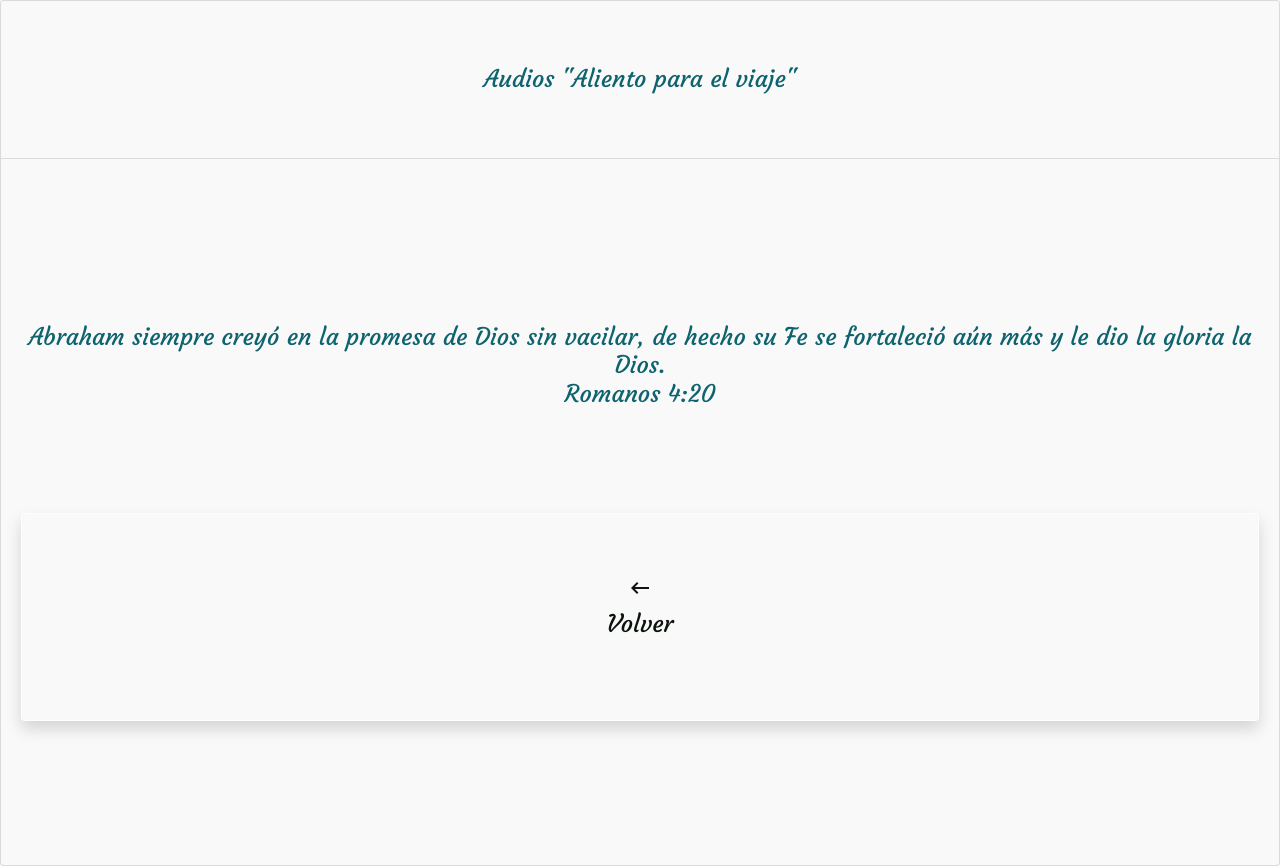
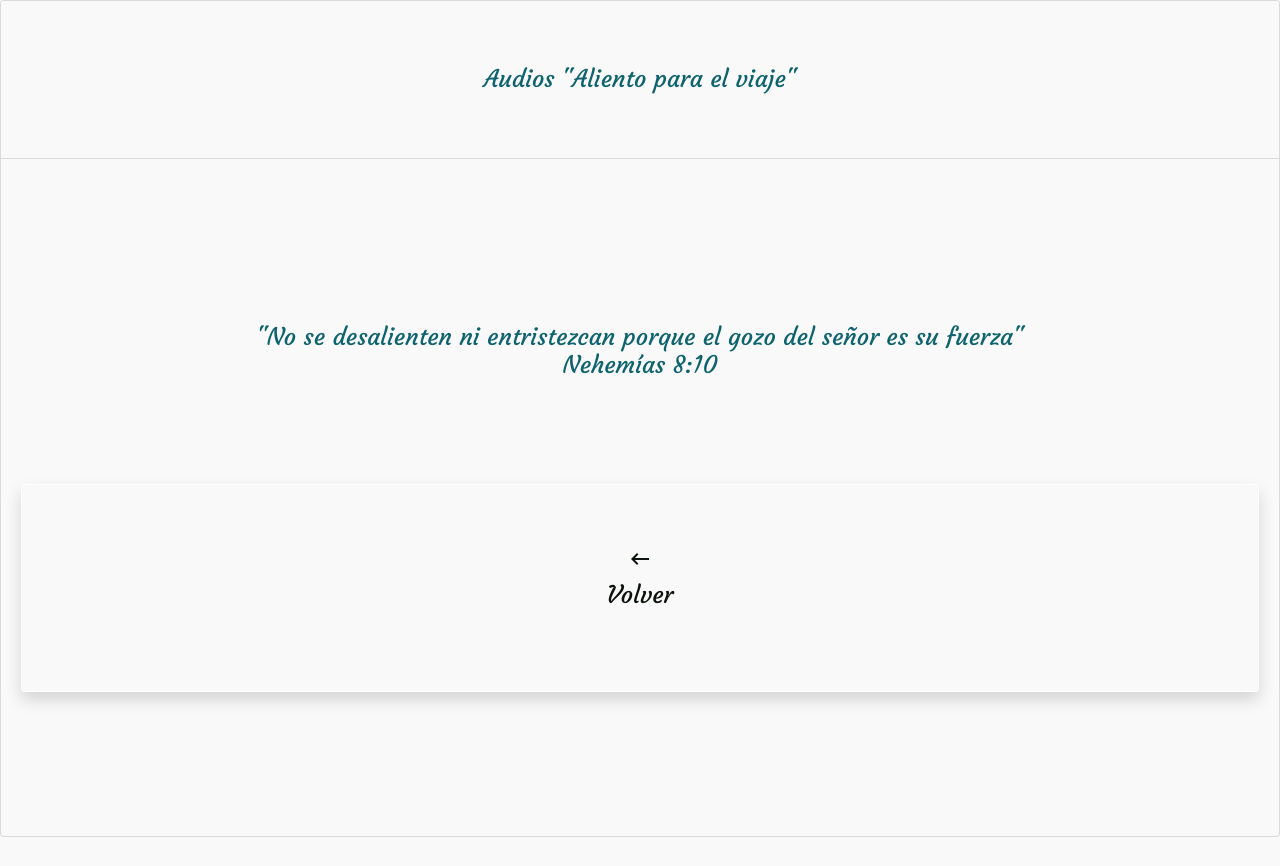
Before and after one commit to gran-gas/aliento, a Flask app: page /pensamiento.html in a window 1280 px wide. After the commit the page ends 837 px from the top, so only its background shows below. Run offline with Flask 2, Linux system fonts and the light colour scheme; some libraries are stand-ins or nearby versions.

Commit message:
first commit

```diff
--- a/templates/pensamiento.html
+++ b/templates/pensamiento.html
@@ -16,7 +16,7 @@
         <br>
         <br>
         <p class="card-text h5 main-title text-center">
-            Abraham siempre creyó en la promesa de Dios sin vacilar, de hecho su Fe se fortaleció aún más y le dio la gloria la Dios.<br>Romanos 4:20
+            "No se desalienten ni entristezcan porque el gozo del señor es su fuerza"<br>Nehemías 8:10
         </p>
             <br>
             <br>
```
Also changed, not shown: templates/audio.html (+5 -5 lines), 2 other files.
